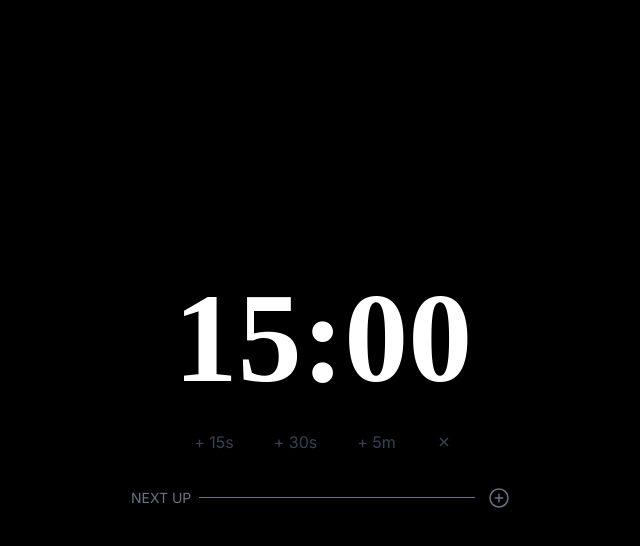
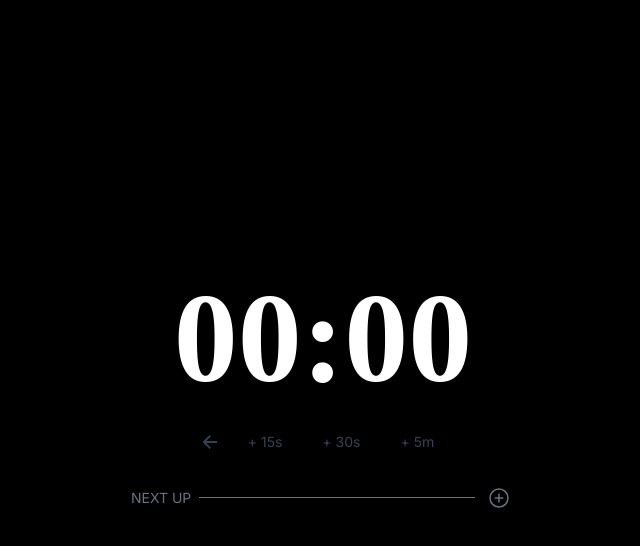
Before and after one commit to rohanbhangui/push-app, a React (Vite) app: page / in a window 1280 px wide. Both pictures are taken after a click on the button "Add Time". Shown: the top 546 px of the page, without its empty margins (317-957 px from the left). Built offline with nearby package versions, Linux system fonts and the light colour scheme; a web font is replaced by a local one.

Commit message:
fixed the app and timer

```diff
--- a/src/App.tsx
+++ b/src/App.tsx
@@ -32,7 +32,7 @@ const App = () => {
       <Timer
         activeTimer={activeTimer?.id ?? ''}
         timerTitle={activeTimer?.title ?? ''}
-        startTime={activeTimer?.seconds ?? 900}
+        startTime={activeTimer?.seconds ?? 0}
       />
       <div className="mt-4 flex items-center w-full max-w-sm">
         <span className="uppercase text-gray-500 text-sm">Next Up</span>
--- a/src/components/Timer/Timer.tsx
+++ b/src/components/Timer/Timer.tsx
@@ -67,33 +67,34 @@ const Timer: React.FC<TimerProps> = ({
       <span className="hubot-sans-main">{formatTime(time)}</span>
       </div>
 
-      <div className="mt-4 flex justify-center items-center space-x-2">
+      <div className="mt-4 flex justify-center items-center space-x-2 h-12">
         {showAddTime ? (
           <>
           <button
+            onClick={() => setShowAddTime(false)}
+            className="px-1 py-1 h-10 bg-transparent text-gray-700 rounded-full flex items-center justify-center inter-regular text-xl hover:bg-transparent hover:text-white transition duration-150 ease-in-out"
+          >
+            <ion-icon name="arrow-back-sharp"></ion-icon>
+          </button>
+          <button
             onClick={() => handleAddTime(15)}
-          className="px-4 py-2 h-12 bg-transparent text-gray-700 rounded-full flex items-center justify-center inter-regular text-base hover:bg-gray-700 hover:text-white transition duration-150 ease-in-out"
+            className="px-4 py-1 h-10 bg-transparent text-gray-700 rounded-full flex items-center justify-center inter-regular text-sm hover:bg-gray-700 hover:text-white transition duration-150 ease-in-out"
           >
             + 15s
           </button>
           <button
             onClick={() => handleAddTime(30)}
-          className="px-4 py-2 h-12 bg-transparent text-gray-700 rounded-full flex items-center justify-center inter-regular text-base hover:bg-gray-700 hover:text-white transition duration-150 ease-in-out"
+            className="px-4 py-1 h-10 bg-transparent text-gray-700 rounded-full flex items-center justify-center inter-regular text-sm hover:bg-gray-700 hover:text-white transition duration-150 ease-in-out"
           >
             + 30s
           </button>
           <button
             onClick={() => handleAddTime(300)}
-          className="px-4 py-2 h-12 bg-transparent text-gray-700 rounded-full flex items-center justify-center inter-regular text-base hover:bg-gray-700 hover:text-white transition duration-150 ease-in-out"
+            className="px-4 py-1 h-10 bg-transparent text-gray-700 rounded-full flex items-center justify-center inter-regular text-sm hover:bg-gray-700 hover:text-white transition duration-150 ease-in-out"
           >
             + 5m
           </button>
-        <button
-          onClick={() => setShowAddTime(false)}
-          className="px-4 py-2 h-12 bg-transparent text-gray-700 rounded-full flex items-center justify-center inter-regular text-base hover:bg-transparent hover:text-white transition duration-150 ease-in-out"
-        >
-          <ion-icon name="close-sharp" />
-        </button>
+
           </>
         ) : (
           <>
--- a/src/index.css
+++ b/src/index.css
@@ -46,3 +46,7 @@ body {
   font-variation-settings: 'wdth' 125;
   font-feature-settings: 'tnum';
 }
+
+button {
+  cursor: pointer;
+}
```
Lines whose indentation alone changed are shown as unchanged.
